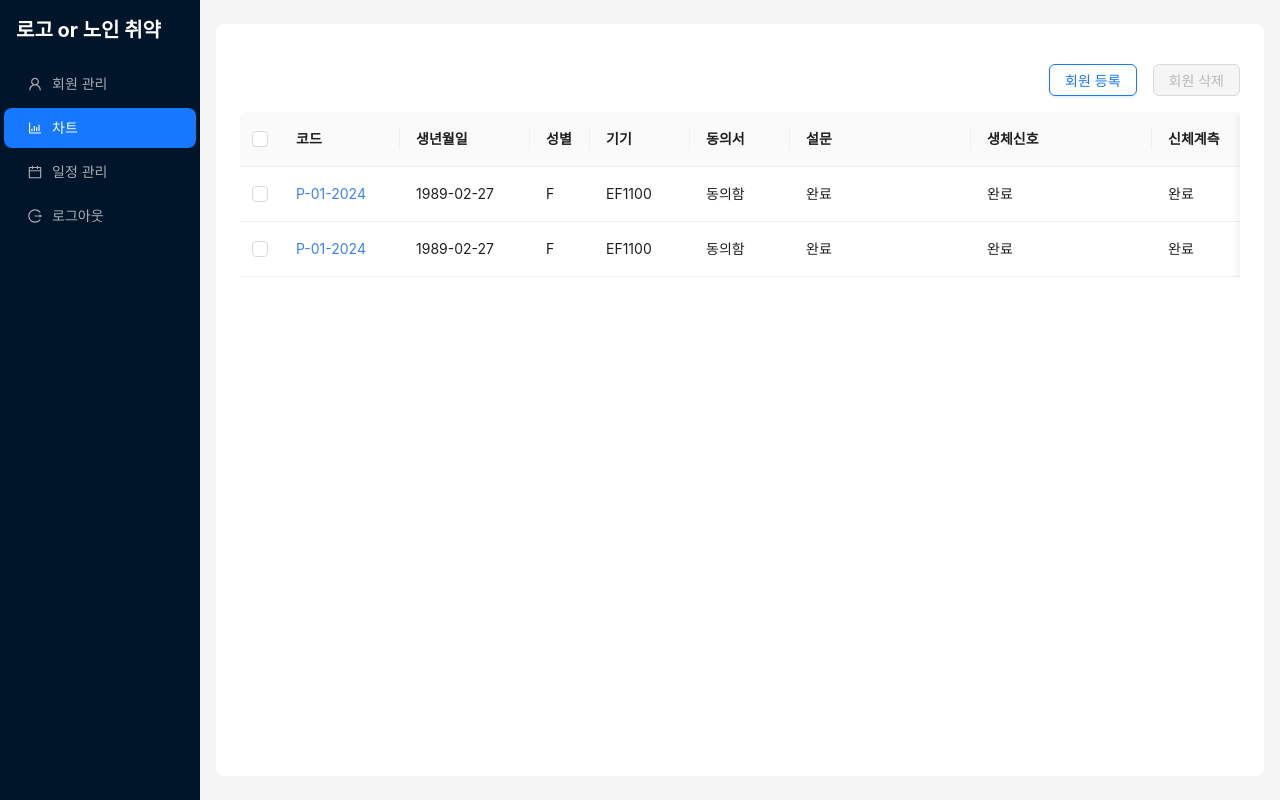
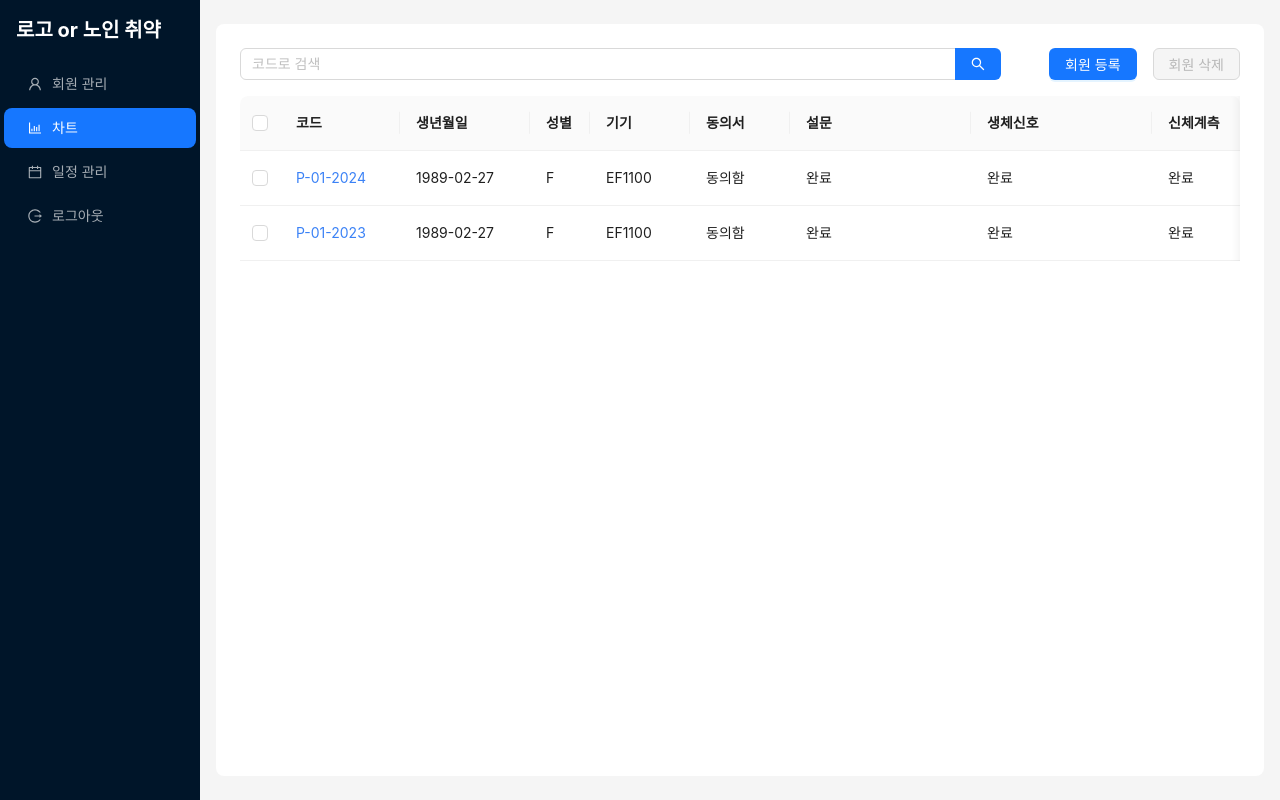
Before and after one commit to msm0748/ewha-dashboard, a React (Vite) app: page /admin in a window 1280 px wide. Built offline with nearby package versions, Linux system fonts and the light colour scheme.

Commit message:
feat: 유저 검색 구현

```diff
--- a/src/pages/Admin/UsersPage.tsx
+++ b/src/pages/Admin/UsersPage.tsx
@@ -1,7 +1,8 @@
-import React, { useEffect, useState } from 'react';
+import { useMemo, useState } from 'react';
 import { Button, Modal, Table } from 'antd';
-import type { TableColumnsType, TableProps } from 'antd';
+import { Input, TableColumnsType, TableProps } from 'antd';
 import AddUserModal from '../../components/AddUserModal';
+const { Search } = Input;
 
 export interface UserDataType {
   key: React.Key;
@@ -105,7 +106,7 @@ const data: UserDataType[] = [
   },
   {
     key: '2',
-    code: 'P-01-2024',
+    code: 'P-01-2023',
     birth: '1989-02-27',
     gender: 'F',
     machinery: 'EF1100',
@@ -122,73 +123,97 @@ const data: UserDataType[] = [
 ];
 
 export default function UsersPage() {
+  const [users, setUsers] = useState<UserDataType[]>(data);
+  const [searchKeyword, setSearchKeyword] = useState<string>('');
   const [isAddUserModal, setIsAddUserModal] = useState(false);
   const [isRemoveUserModal, setIsRemoveUserModal] = useState(false);
   const [selectedUsers, setSelectedUsers] = useState<React.Key[]>([]);
 
-  const openAddUserModal = () => setIsAddUserModal(true);
-  const closeAddUserModal = () => setIsAddUserModal(false);
+  // 검색된 사용자 목록을 메모이제이션
+  const filteredUsers = useMemo(() => {
+    if (!searchKeyword.trim()) return users;
 
-  const openRemoveUserModal = () => setIsRemoveUserModal(true);
-  const closeRemoveUserModal = () => setIsRemoveUserModal(false);
-
-  const [users, setUsers] = useState<UserDataType[]>(data);
+    return users.filter((user) =>
+      user.code.toLowerCase().includes(searchKeyword.toLowerCase().trim())
+    );
+  }, [users, searchKeyword]);
 
   const addUser = (user: UserDataType) => {
     setUsers([...users, user]);
   };
 
-  // 선택된 유저 삭제하는 함수
   const removeSelectedUsers = () => {
     setUsers(users.filter((user) => !selectedUsers.includes(user.key)));
     setSelectedUsers([]); // 삭제 후 선택 초기화
-    closeRemoveUserModal();
+    setIsRemoveUserModal(false);
   };
 
-  // rowSelection object indicates the need for row selection
   const rowSelection: TableProps<UserDataType>['rowSelection'] = {
     onChange: (selectedRowKeys: React.Key[]) => {
       setSelectedUsers(selectedRowKeys);
     },
+    selectedRowKeys: selectedUsers,
+  };
+
+  const handleSearch = (value: string) => {
+    setSearchKeyword(value);
   };
 
   return (
     <div>
-      <div className="flex my-4 justify-end gap-4">
-        <Button color="primary" variant="outlined" onClick={openAddUserModal}>
+      <div className="flex items-start gap-12 mb-4">
+        <div className="flex-1">
+          <Search
+            placeholder="코드로 검색"
+            onSearch={handleSearch}
+            onChange={(e) => handleSearch(e.target.value)}
+            value={searchKeyword}
+            enterButton
+            allowClear
+          />
+          {searchKeyword && (
+            <div className="mt-2 text-sm text-gray-600">
+              검색결과: {filteredUsers.length}건 / 전체: {users.length}건
+            </div>
+          )}
+        </div>
+        <div className="flex gap-4">
+          <Button type="primary" onClick={() => setIsAddUserModal(true)}>
             회원 등록
           </Button>
           <Button
-          color="danger"
-          variant="outlined"
-          onClick={openRemoveUserModal}
+            danger
+            onClick={() => setIsRemoveUserModal(true)}
             disabled={selectedUsers.length === 0}
           >
             회원 삭제
           </Button>
         </div>
+      </div>
+
       <Table<UserDataType>
         rowSelection={{ type: 'checkbox', ...rowSelection, columnWidth: 40 }}
         virtual
         scroll={{ x: 2000, y: 400 }}
         columns={columns}
-        dataSource={users}
+        dataSource={filteredUsers}
         pagination={false}
       />
 
       <AddUserModal
         open={isAddUserModal}
-        onCancel={closeAddUserModal}
+        onCancel={() => setIsAddUserModal(false)}
         addUser={addUser}
       />
+
       <Modal
         title="유저 삭제"
         centered
         open={isRemoveUserModal}
         onOk={removeSelectedUsers}
-        onCancel={closeRemoveUserModal}
+        onCancel={() => setIsRemoveUserModal(false)}
       >
-        <p>유저를 삭제하시겠습니가?</p>
+        <p>유저를 삭제하시겠습니까?</p>
       </Modal>
     </div>
   );
```
Lines whose indentation alone changed are shown as unchanged.
